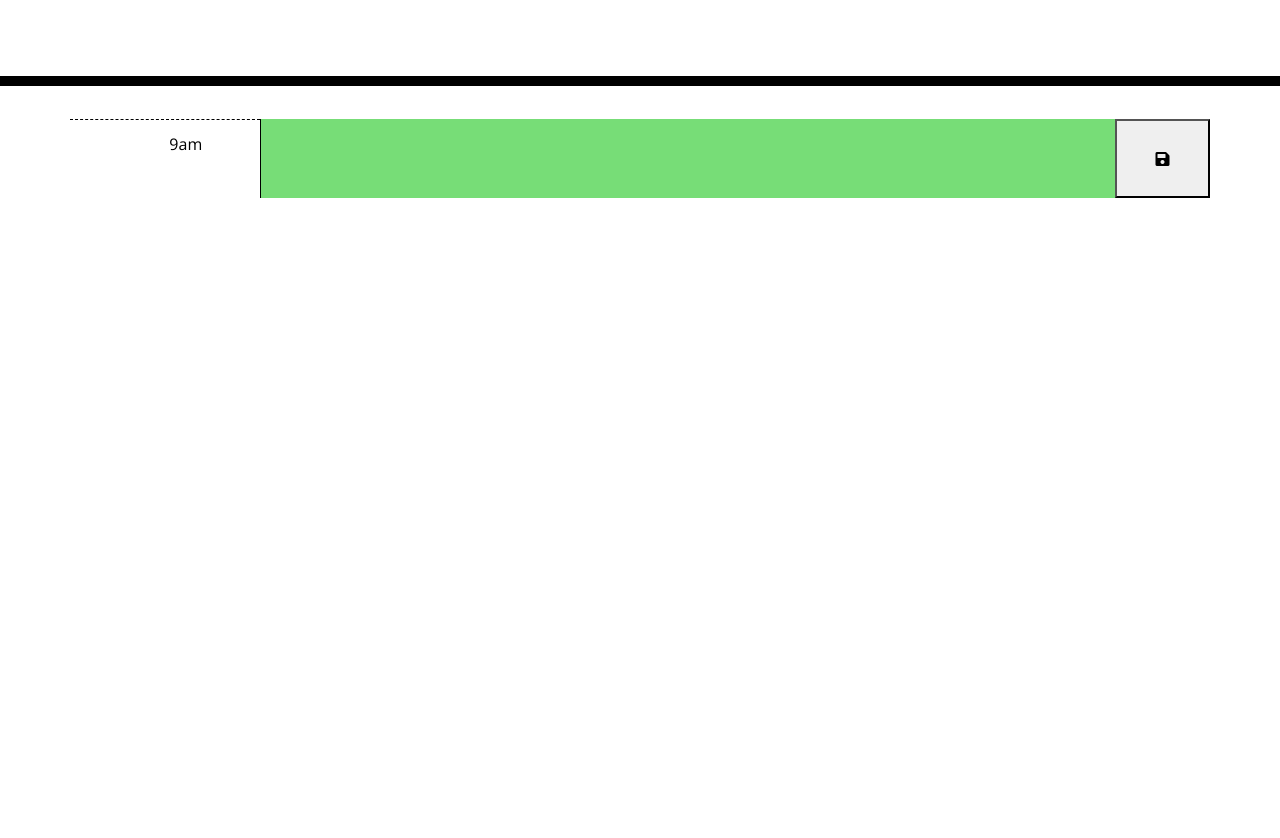
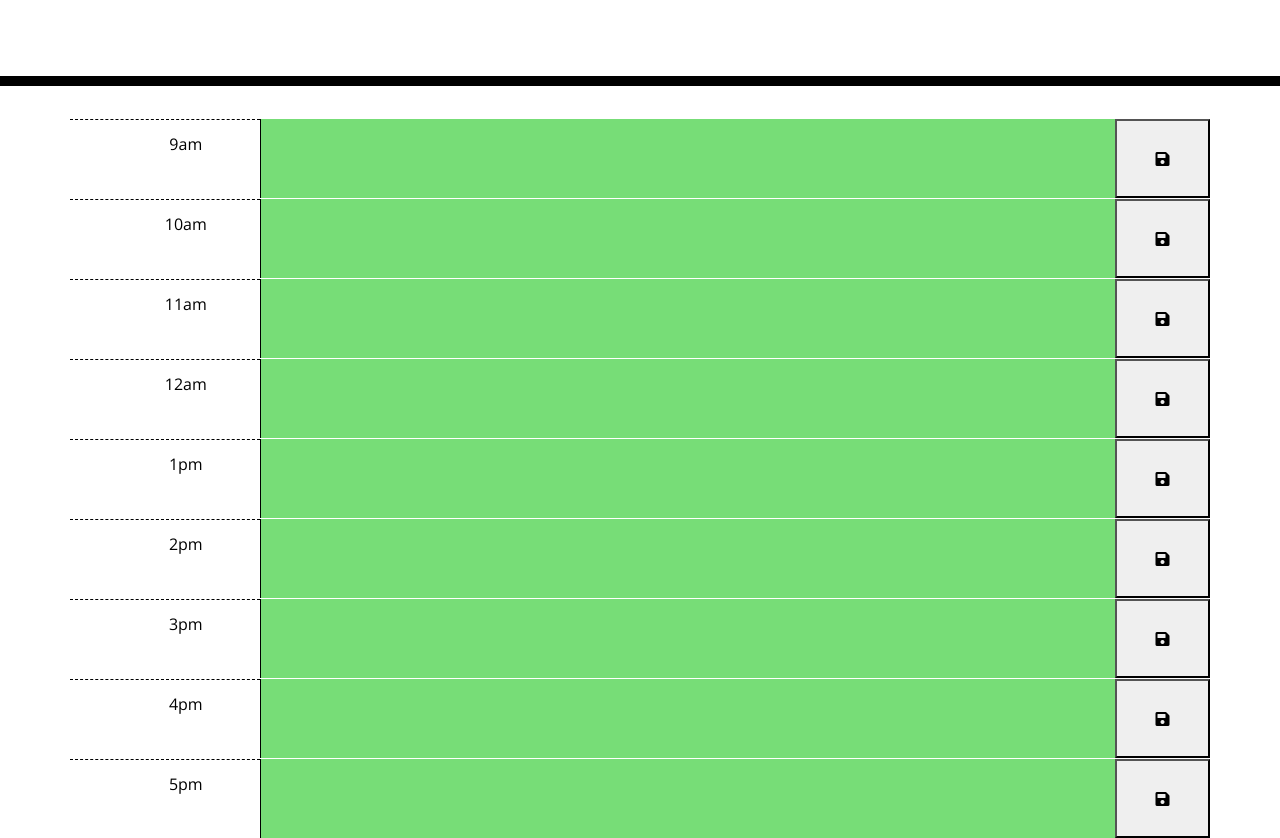
Before and after one commit to OsitaNduka/Third-Party-APIs-Daily-Planner-App, a plain HTML site: page index.html in a window 1280 px wide. Shown: the part 182-1020 px from the top of the page. Before the commit the page ends 800 px from the top, so only its background shows below. Drawn offline with nearby package versions, Linux system fonts and the light colour scheme.

Commit message:
modified index.Html

```diff
--- a/index.html
+++ b/index.html
@@ -37,7 +37,70 @@
         <textarea class=" future col-xs-9 col-sm-9 col-md-9 description" data-hour="9" id="div9"></textarea>
         <button class="col-xs-1 col-sm-1 col-md-1 col-lg-1 fas fa-save btn-block savBtn" id="btn9"></button>
       </div>
-    </div>
+
+      <div class = 'row time-block'>
+        <div class="hour col-xs-2 col-sm-2 col-md-2 col-lg-2">
+          10am
+        </div>
+        <textarea class=" future col-xs-9 col-sm-9 col-md-9 description" data-hour="10" id="div10"></textarea>
+        <button class="col-xs-1 col-sm-1 col-md-1 col-lg-1 fas fa-save btn-block savBtn" id="btn10"></button>
+      </div>
+
+      <div class = 'row time-block'>
+        <div class="hour col-xs-2 col-sm-2 col-md-2 col-lg-2">
+          11am
+        </div>
+        <textarea class=" future col-xs-9 col-sm-9 col-md-9 description" data-hour="11" id="div11"></textarea>
+        <button class="col-xs-1 col-sm-1 col-md-1 col-lg-1 fas fa-save btn-block savBtn" id="btn1"></button>
+      </div>
+
+      <div class = 'row time-block'>
+        <div class="hour col-xs-2 col-sm-2 col-md-2 col-lg-2">
+          12am
+        </div>
+        <textarea class=" future col-xs-9 col-sm-9 col-md-9 description" data-hour="12" id="div12"></textarea>
+        <button class="col-xs-1 col-sm-1 col-md-1 col-lg-1 fas fa-save btn-block savBtn" id="btn12"></button>
+      </div>
+
+      <div class = 'row time-block'>
+        <div class="hour col-xs-2 col-sm-2 col-md-2 col-lg-2">
+          1pm
+        </div>
+        <textarea class=" future col-xs-9 col-sm-9 col-md-9 description" data-hour="13" id="div1"></textarea>
+        <button class="col-xs-1 col-sm-1 col-md-1 col-lg-1 fas fa-save btn-block savBtn" id="btn1"></button>
+      </div>
+
+      <div class = 'row time-block'>
+        <div class="hour col-xs-2 col-sm-2 col-md-2 col-lg-2">
+          2pm
+        </div>
+        <textarea class=" future col-xs-9 col-sm-9 col-md-9 description" data-hour="14" id="div2"></textarea>
+        <button class="col-xs-1 col-sm-1 col-md-1 col-lg-1 fas fa-save btn-block savBtn" id="btn2"></button>
+      </div>
+
+      <div class = 'row time-block'>
+        <div class="hour col-xs-2 col-sm-2 col-md-2 col-lg-2">
+          3pm
+        </div>
+        <textarea class=" future col-xs-9 col-sm-9 col-md-9 description" data-hour="15" id="div3"></textarea>
+        <button class="col-xs-1 col-sm-1 col-md-1 col-lg-1 fas fa-save btn-block savBtn" id="btn3"></button>
+      </div>
+
+      <div class = 'row time-block'>
+        <div class="hour col-xs-2 col-sm-2 col-md-2 col-lg-2">
+          4pm
+        </div>
+        <textarea class=" future col-xs-9 col-sm-9 col-md-9 description" data-hour="16" id="div4"></textarea>
+        <button class="col-xs-1 col-sm-1 col-md-1 col-lg-1 fas fa-save btn-block savBtn" id="btn4"></button>
+      </div>
+
+      <div class = 'row time-block'>
+        <div class="hour col-xs-2 col-sm-2 col-md-2 col-lg-2">
+          5pm
+        </div>
+        <textarea class=" future col-xs-9 col-sm-9 col-md-9 description" data-hour="17" id="div5"></textarea>
+        <button class="col-xs-1 col-sm-1 col-md-1 col-lg-1 fas fa-save btn-block savBtn" id="btn5"></button>
+      </div>
 
     <script src="https://cdnjs.cloudflare.com/ajax/libs/jquery/3.2.1/jquery.min.js"></script>
     <script src="https://cdnjs.cloudflare.com/ajax/libs/moment.js/2.24.0/moment.min.js"></script>
```
